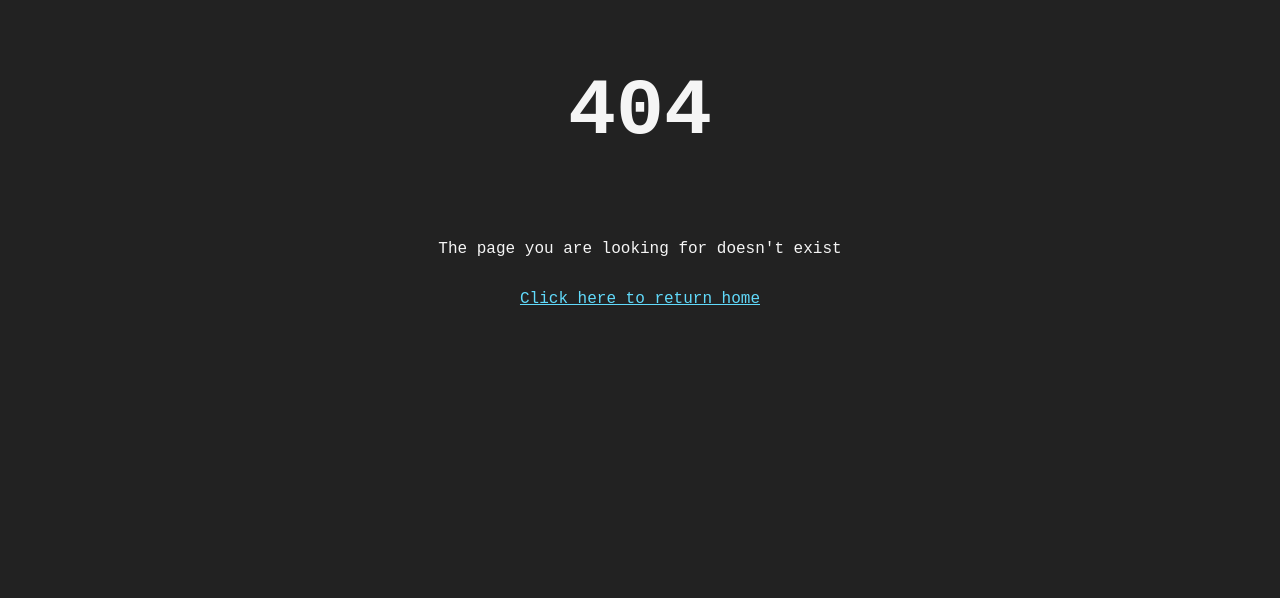
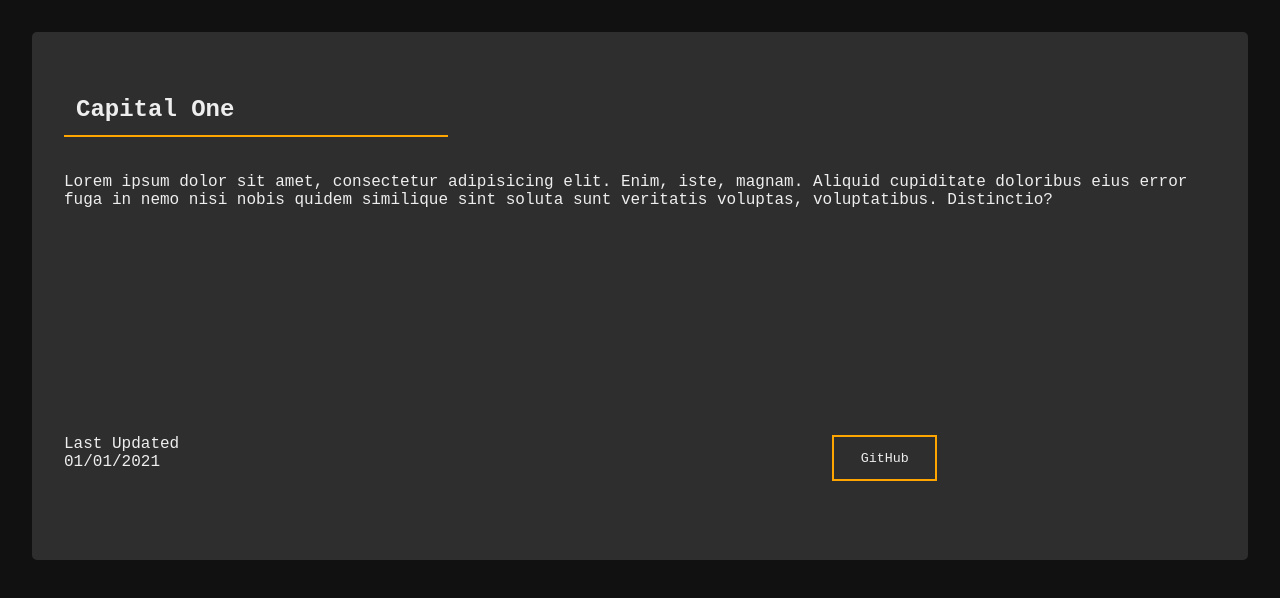
Before and after one commit to Quinn-Donnelly/personal-website, a React app: page /experience in a window 1280 px wide. Before the commit this address had no page. Shown: the top 598 px of the page. Built offline with nearby package versions, Linux system fonts and the light colour scheme.

Commit message:
Adding experience page
- InfoCard for jobs and other title / description information

```diff
--- a/src/App.css
+++ b/src/App.css
@@ -1,5 +1,6 @@
 :root {
   --background-color: #111;
+  --foreground-color: #2e2e2e;
   --font-color: #eee;
   --primary-color: #FFA500;
   --secondary-color: #4FB1CC;
--- a/src/App.tsx
+++ b/src/App.tsx
@@ -2,6 +2,7 @@
 import { BrowserRouter as Router, Route, Switch } from 'react-router-dom';
 import './App.css';
 import HomePage from './pages/Home/HomePage';
+import ExperiencePage from "./pages/ExperiencePage/ExperiencePage";
 const NotFoundPage = React.lazy(() => import('./pages/NotFoundPage/NotFoundPage'));
 
 declare global {
@@ -37,6 +38,7 @@
       <Router>
         <Switch>
           <Route exact path="/" component={LazyLoad(HomePage)} />
+          <Route path="/experience" component={LazyLoad(ExperiencePage)} />
           <Route path="/*" component={LazyLoad(NotFoundPage)} />
         </Switch>
       </Router>
--- /dev/null
+++ b/src/components/InfoCard/InfoCard.css
@@ -0,0 +1,37 @@
+.info-card {
+  display: grid;
+  grid-template-columns: 1fr 1fr 1fr;
+  grid-template-rows: 1fr 3fr 1fr;
+  grid-template-areas: "header header ."
+                        "main main main"
+                        "footer1 . footer2";
+  background-color: var(--foreground-color);
+  border-radius: 5px;
+  padding: 2em;
+}
+
+.title {
+  grid-area: header;
+  padding: 0.5em;
+  border-bottom: solid 2px var(--primary-color);
+}
+
+.info-card > main {
+  grid-area: main;
+}
+
+.left-footer {
+  grid-area: footer1;
+}
+
+.right-footer {
+  grid-area: footer2;
+}
+
+.outline-button {
+  border: 2px solid var(--primary-color);
+  color: var(--font-color);
+  font-family: 'Roboto Mono', monospace;
+  background-color: transparent;
+  padding: 1em 2em;
+}
--- /dev/null
+++ b/src/components/InfoCard/InfoCard.tsx
@@ -0,0 +1,28 @@
+import React, {FunctionComponent} from 'react';
+import './InfoCard.css';
+
+interface InfoCardProps {
+  title: string;
+}
+
+const InfoCard: FunctionComponent<InfoCardProps> = ({title}) => {
+  return (
+      <div className="info-card">
+        <header>
+          <h2 className="title">{title}</h2>
+        </header>
+        <main>
+          <p>Lorem ipsum dolor sit amet, consectetur adipisicing elit. Enim, iste, magnam. Aliquid cupiditate doloribus eius error fuga in nemo nisi nobis quidem similique sint soluta sunt veritatis voluptas, voluptatibus. Distinctio?</p>
+        </main>
+        <footer className="left-footer">
+          <div>Last Updated</div>
+          <div>01/01/2021</div>
+        </footer>
+        <footer className="right-footer">
+          <button className="outline-button">GitHub</button>
+        </footer>
+      </div>
+  );
+}
+
+export default InfoCard;
--- /dev/null
+++ b/src/pages/ExperiencePage/ExperiencePage.css
@@ -0,0 +1,5 @@
+.experience-page {
+  padding-left: 2em;
+  padding-right: 2em;
+  padding-top: 2em;
+}
--- /dev/null
+++ b/src/pages/ExperiencePage/ExperiencePage.tsx
@@ -0,0 +1,13 @@
+import React, {Component} from "react";
+import './ExperiencePage.css';
+import InfoCard from "../../components/InfoCard/InfoCard";
+
+export default class ExperiencePage extends Component<any, any> {
+  render() {
+    return(
+        <div className="experience-page">
+          <InfoCard title="Capital One" />
+        </div>
+    )
+  }
+}
```
